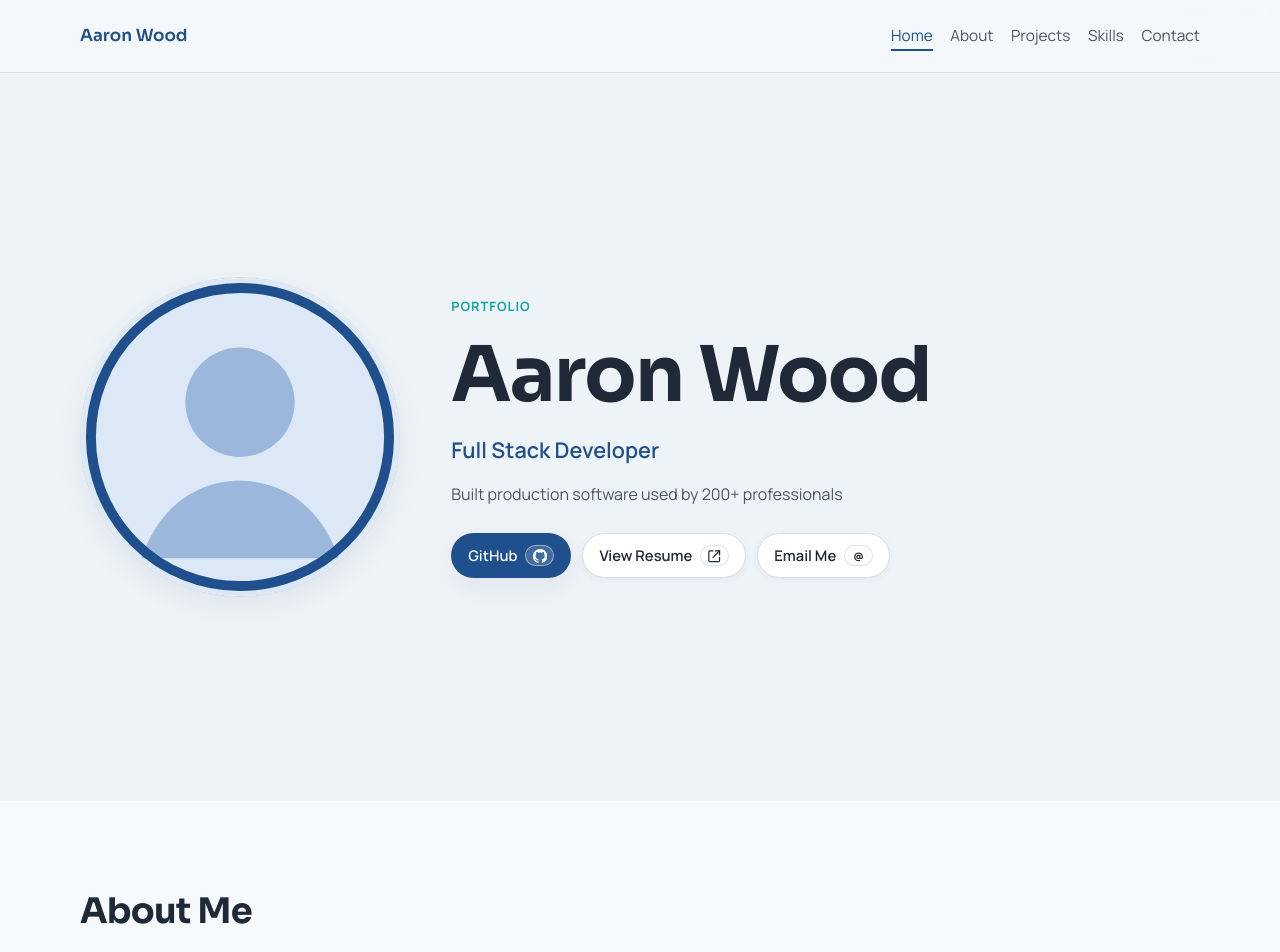
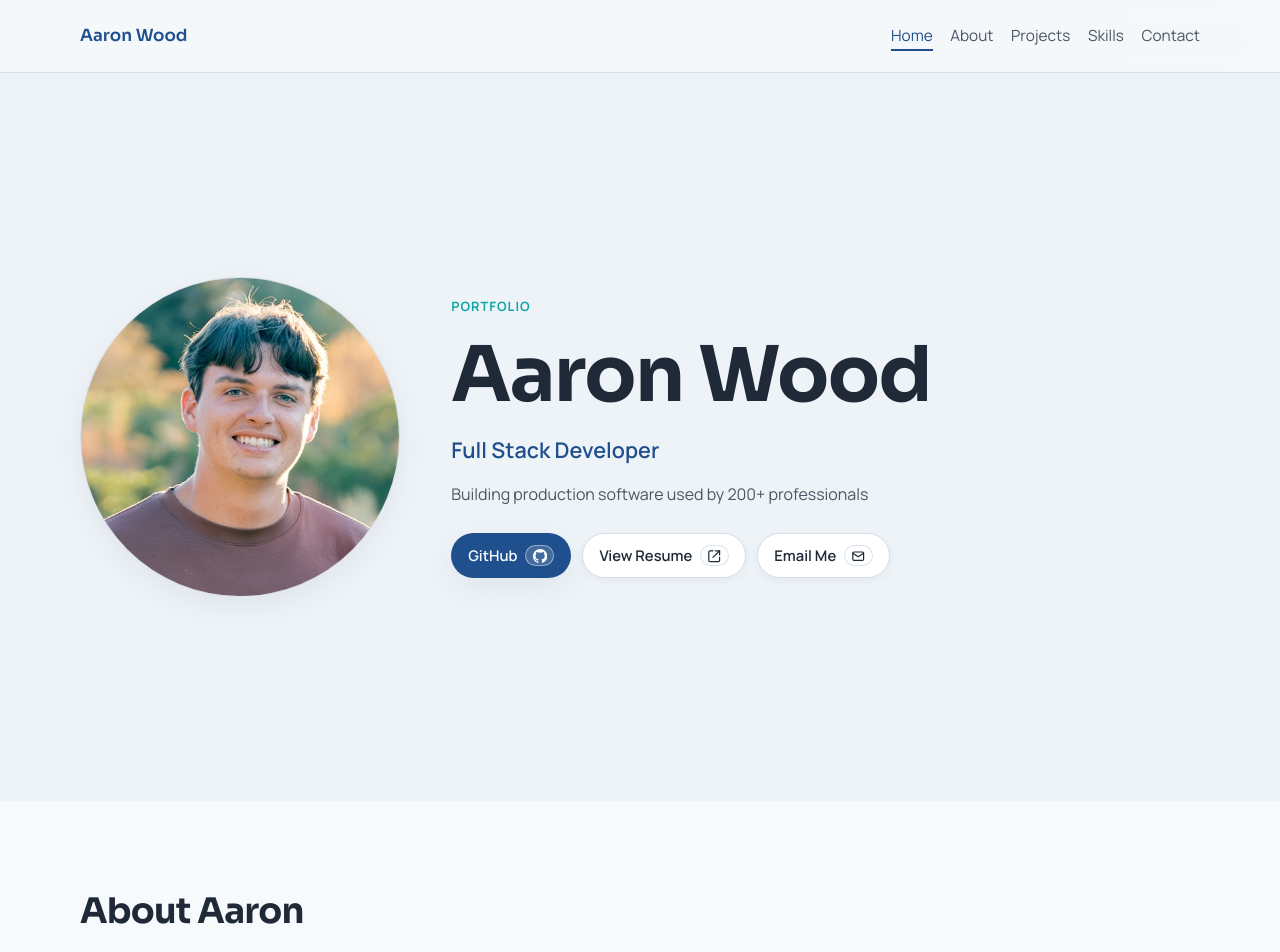
Before and after one commit to waaron5/aaron-wood.dev, a React (Vite) app: page / in a window 1280 px wide. Shown: the top 952 px of the page. Built offline with nearby package versions, Linux system fonts and the light colour scheme.

Commit message:
Refactor code structure for improved readability and maintainability

```diff
--- a/src/components/Hero.tsx
+++ b/src/components/Hero.tsx
@@ -30,6 +30,25 @@ function ViewInWebsiteIcon() {
       <path d="M14 3h7v7" />
       <path d="M10 14 21 3" />
       <path d="M21 14v5a2 2 0 0 1-2 2H5a2 2 0 0 1-2-2V5a2 2 0 0 1 2-2h5" />
+    </svg>
+  )
+}
+
+function EnvelopeIcon() {
+  return (
+    <svg
+      className="button-icon"
+      viewBox="0 0 24 24"
+      fill="none"
+      stroke="currentColor"
+      strokeWidth="2"
+      strokeLinecap="round"
+      strokeLinejoin="round"
+      aria-hidden="true"
+      focusable="false"
+    >
+      <rect x="3" y="5" width="18" height="14" rx="2" />
+      <path d="m3 7 9 6 9-6" />
     </svg>
   )
 }
@@ -83,7 +102,7 @@ export default function Hero() {
             >
               <span>Email Me</span>
               <span className="button-affordance" aria-hidden="true">
-                @
+                <EnvelopeIcon />
               </span>
             </a>
           </div>
--- a/src/data/profile.ts
+++ b/src/data/profile.ts
@@ -2,17 +2,17 @@ export const profile = {
   name: 'Aaron Wood',
   role: 'Full Stack Developer',
   tagline:
-    'Built production software used by 200+ professionals',
-  headshotSrc: '/headshot-placeholder.svg',
+    'Building production software used by 200+ professionals',
+  headshotSrc: '/headshot.jpg',
   headshotAlt: 'Aaron Wood headshot',
   githubUrl: 'https://github.com/',
   linkedInUrl: 'https://www.linkedin.com/',
   email: 'aaron@aaron-wood.dev',
   resumePath: 'https://www.linkedin.com/',
   about: {
-    heading: 'About Me',
+    heading: 'About Aaron',
     summary:
-      'I am a developer focused on building maintainable web applications that are easy to use and easy to scale. I enjoy turning ambiguous ideas into clear technical plans, shipping iterative improvements, and collaborating closely with stakeholders to deliver measurable results.',
+      'Aaron is business-minded. He keeps the ultimate goal at the forefront of his mind throughout production. Wether building an internal tool for a company or a personal project... ',
     highlight:
       'My approach combines product thinking, modern frontend engineering, and pragmatic backend design to deliver features that perform well in production.',
   },
--- a/src/styles/sections.css
+++ b/src/styles/sections.css
@@ -468,10 +468,12 @@ h1 {
 
 .project-link-arrow {
   display: inline-flex;
+  transition: transform 160ms ease;
 }
 
-.project-link:hover .project-link-arrow {
-  transform: none;
+.project-link:hover .project-link-arrow,
+.project-link:focus-visible .project-link-arrow {
+  transform: translateX(4px);
 }
 
 .contact-header {
```
Also changed, not shown: public/headshot.jpg (added).
